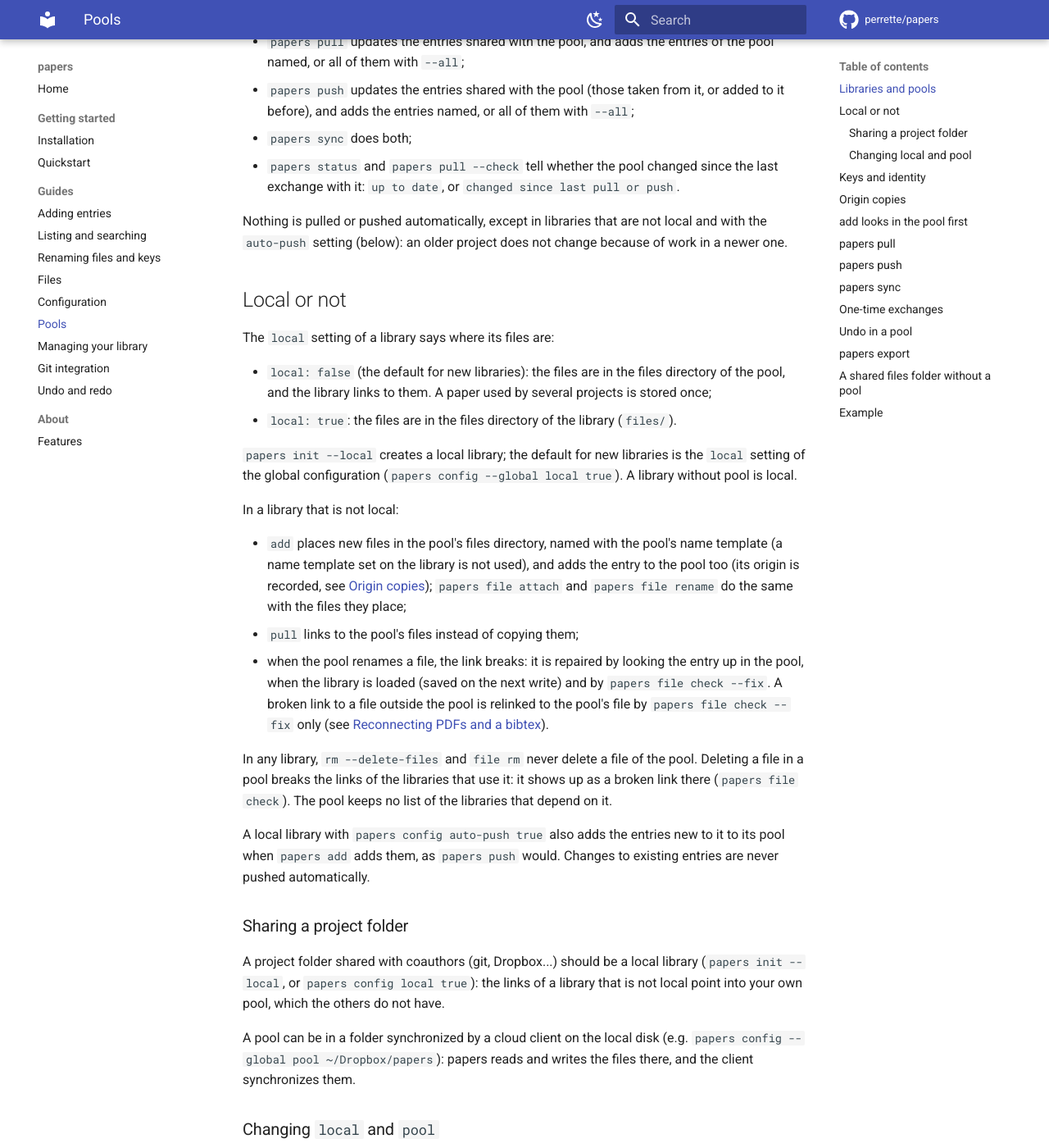
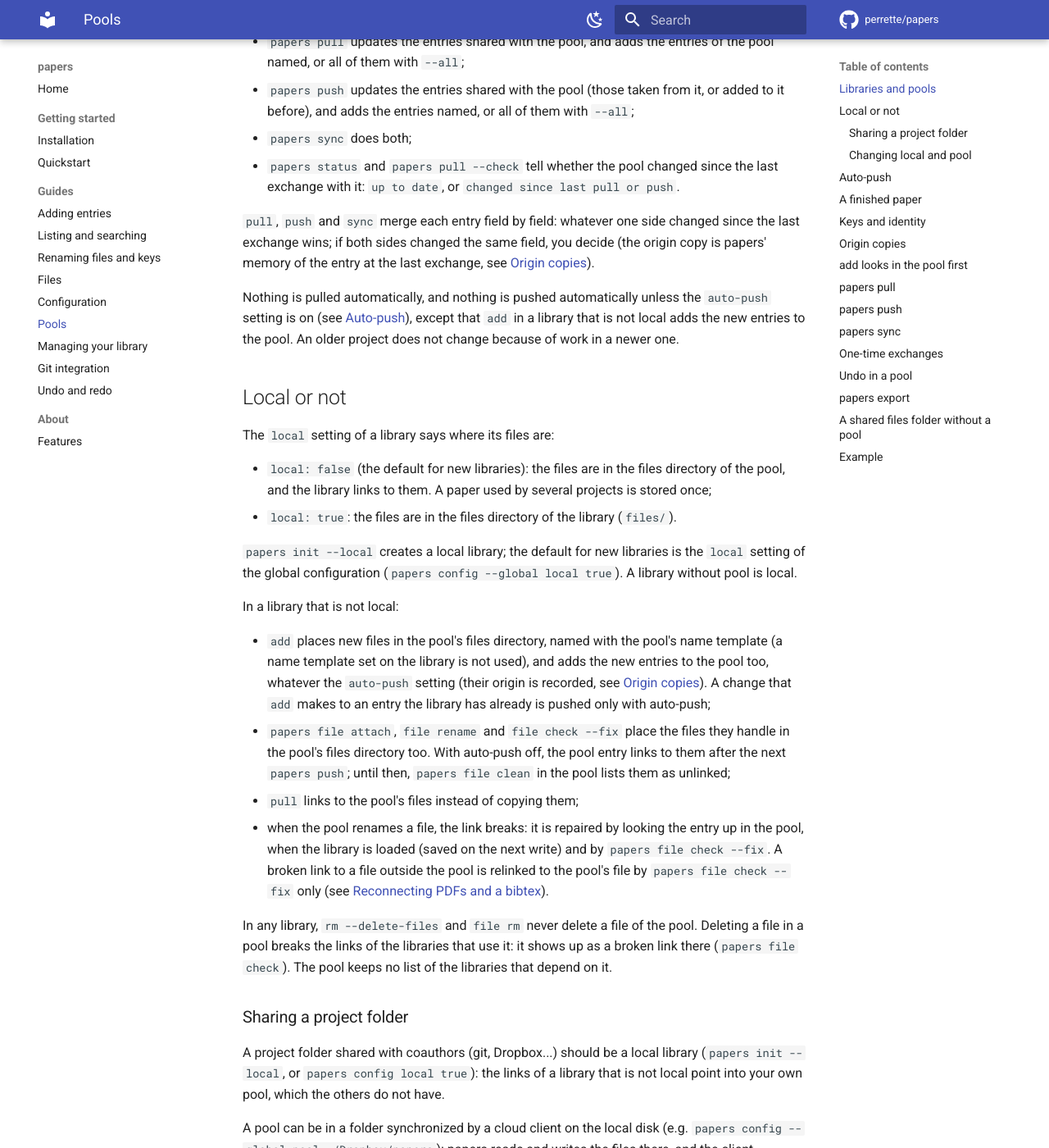
Before and after one commit to perrette/papers, an MkDocs documentation site: the page built from docs/pools.md, in a window 1280 px wide and 1400 px high, scrolled down 927 px. Shown: the whole window at 82% size. Built offline with MkDocs 1.6.1 and Material for MkDocs 9.7.7, drawn with Linux system fonts in a browser that asks for light colours; comment, search, counter and statistics services are not loaded; the version menu is left out; some of the changed text lies outside the part shown.

Commit message:
docs: the merge rule, removals, the fields each side keeps, auto-push

````diff
--- a/docs/pools.md
+++ b/docs/pools.md
@@ -48,9 +48,15 @@
   since the last exchange with it: `up to date`, or `changed since last
   pull or push`.
 
-Nothing is pulled or pushed automatically, except in libraries that are not
-local and with the `auto-push` setting (below): an older project does not
-change because of work in a newer one.
+`pull`, `push` and `sync` merge each entry field by field: whatever one
+side changed since the last exchange wins; if both sides changed the same
+field, you decide (the origin copy is papers' memory of the entry at the
+last exchange, see [Origin copies](#origin-copies)).
+
+Nothing is pulled automatically, and nothing is pushed automatically
+unless the `auto-push` setting is on (see [Auto-push](#auto-push)), except
+that `add` in a library that is not local adds the new entries to the pool.
+An older project does not change because of work in a newer one.
 
 ## Local or not
 
@@ -70,9 +76,14 @@
 
 - `add` places new files in the pool's files directory, named with the
   pool's name template (a name template set on the library is not used),
-  and adds the entry to the pool too (its origin is recorded, see
-  [Origin copies](#origin-copies)); `papers file attach` and
-  `papers file rename` do the same with the files they place;
+  and adds the new entries to the pool too, whatever the `auto-push`
+  setting (their origin is recorded, see [Origin copies](#origin-copies)).
+  A change that `add` makes to an entry the library has already is pushed
+  only with auto-push;
+- `papers file attach`, `file rename` and `file check --fix` place the
+  files they handle in the pool's files directory too. With auto-push
+  off, the pool entry links to them after the next `papers push`; until
+  then, `papers file clean` in the pool lists them as unlinked;
 - `pull` links to the pool's files instead of copying them;
 - when the pool renames a file, the link breaks: it is repaired by looking
   the entry up in the pool, when the library is loaded (saved on the next
@@ -84,10 +95,6 @@
 pool. Deleting a file in a pool breaks the links of the libraries that use
 it: it shows up as a broken link there (`papers file check`). The pool keeps
 no list of the libraries that depend on it.
-
-A local library with `papers config auto-push true` also adds the entries
-new to it to its pool when `papers add` adds them, as `papers push` would.
-Changes to existing entries are never pushed automatically.
 
 ### Sharing a project folder
 
@@ -117,6 +124,37 @@
 
 Metadata is not merged by these commands: `papers push` does that.
 
+## Auto-push
+
+`papers config auto-push true` makes the commands that change entries push
+them to the pool, in a local library or not: `add`, `edit`, `tag`,
+`list --add-tag` and the other actions of `list`, `check`, `file attach`,
+`file rename`, `file detach`, `file rm`, `file mv` and `file check --fix`.
+After the command, the entries it changed that are shared with the pool,
+and the entries new to the library, are pushed as `papers push KEY...`
+would push them, files included. The other entries are not pushed.
+
+- `rm` is never pushed: removing an entry from the library does not
+  remove it from the pool.
+- A conflict (the same field changed in the pool since the last exchange)
+  does not stop the command: the entry is saved in the library, is not
+  pushed, and its line says so:
+
+```
+$ papers tag Smith_2020 --add bar
+Modified -> Smith_2020: Climate sensitivity revisited (doi:10.1000/abc123, foo | bar) [not pushed: changed in the pool too; papers sync decides]
+```
+
+With `auto-push false` (the default, local or not), nothing is pushed
+automatically, apart from the new entries of `add` in a library that is
+not local: run `papers push` or `papers sync`.
+
+## A finished paper
+
+Do not sync the library of a finished paper. Its keys stay as they are,
+but a `pull` can change journal abbreviations and other fields that the
+paper was written with. Leave `auto-push` off there, and do not pull.
+
 ## Keys and identity
 
 The key of an entry belongs to each library: it is what LaTeX documents
@@ -124,6 +162,15 @@
 they write to has. An entry new to the pool gets a key from the pool's key
 template; an entry of the pool new to the library keeps the pool key, with
 a letter suffix if the library has that key already (`Smith_2020b`).
+
+Three fields are not merged by `pull` and `push`: each side keeps its own.
+
+- the key, as above;
+- `ids`, the former keys of the entry in that library: they mean nothing
+  in the other library;
+- `file`, the links of each library to its own copies of the files. A file
+  that the other side has and this side does not is linked or copied (see
+  [`papers pull`](#papers-pull) and [`papers push`](#papers-push)).
 
 A library entry and a pool entry are matched by the same rule as duplicates
 (see [Same paper](adding-entries.md#same-paper)): same DOI, arXiv
@@ -225,17 +272,16 @@
 an origin copy. For each of them (or each entry named, or every entry with
 `--all`), papers finds its entry in the pool (by its origin copy,
 else by the same-paper rule) and merges it into the library entry, field by
-field:
+field. A removed field counts as a change:
 
-| Field changed since the origin copy | Result |
+| Field since the origin copy | Result |
 |---|---|
-| in the pool only | taken from the pool (`+` in the dialogue) |
-| in the library only (e.g. a field adapted to a journal style) | kept, without asking |
-| on both sides, to different values | a conflict (`!`) |
+| changed or removed in the pool only | taken from the pool (`+` in the dialogue, `(removed)` for a removal) |
+| changed or removed in the library only (e.g. a field adapted to a journal style) | kept, without asking |
+| changed on both sides to different values, or removed on one side and changed on the other | a conflict (`!`) |
+| removed on both sides | removed |
 
-A field removed on one side keeps the other side's state: removed in the
-pool, it stays in the library; removed in the library, it does not come
-back. File links are merged: new files of the pool entry are linked in a
+File links are merged: new files of the pool entry are linked in a
 library that is not local, and otherwise copied into the library's files
 directory as the `files` setting says. The key of the library entry never
 changes. After the merge, the origin copy is the pool's current version.
@@ -246,7 +292,8 @@
 command line, or with `--all`, it is matched to the pool by the same-paper
 rule. Its differences
 with the pool entry are conflicts (there is no origin to tell which side
-changed), and the origin copy is recorded afterwards ("linked").
+changed), a field that only the pool entry has is added, and the origin
+copy is recorded afterwards ("linked").
 
 An entry that the pool does not have is reported (`Not found`) only when it
 is named on the command line. Without KEY, it is left as it is.
@@ -274,9 +321,12 @@
 `modified`, `skipped`, `not found`, `unchanged`, and `linked` (an entry
 without origin copy, the same as its pool entry: its origin copy is
 recorded). `push` prints the same lines for the
-pool entries. When `add` (or `file attach`) also adds or changes the entry
-in the pool, or takes it from the pool, its line says so in brackets:
-`[also added to pool ~/Documents/papers]`, `[from pool ~/Documents/papers]`.
+pool entries. When a command also adds or changes the entry in the pool
+(see [Auto-push](#auto-push)), or `add` takes it from the pool, its line
+says so in brackets: `[also added to pool ~/Documents/papers]`,
+`[also modified in pool ~/Documents/papers]`,
+`[not pushed: changed in the pool too; papers sync decides]`,
+`[from pool ~/Documents/papers]`.
 
 Conflicts are decided as for duplicates (see
 [The dialogue](adding-entries.md#the-dialogue)), with `--on-duplicate`:
````
Also changed, not shown: other parts of docs/pools.md (+2 -2 lines), docs/configuration.md (+2 -2 lines), docs/quickstart.md (+3 -1 lines), docs/undo-redo.md (+5 -5 lines).
